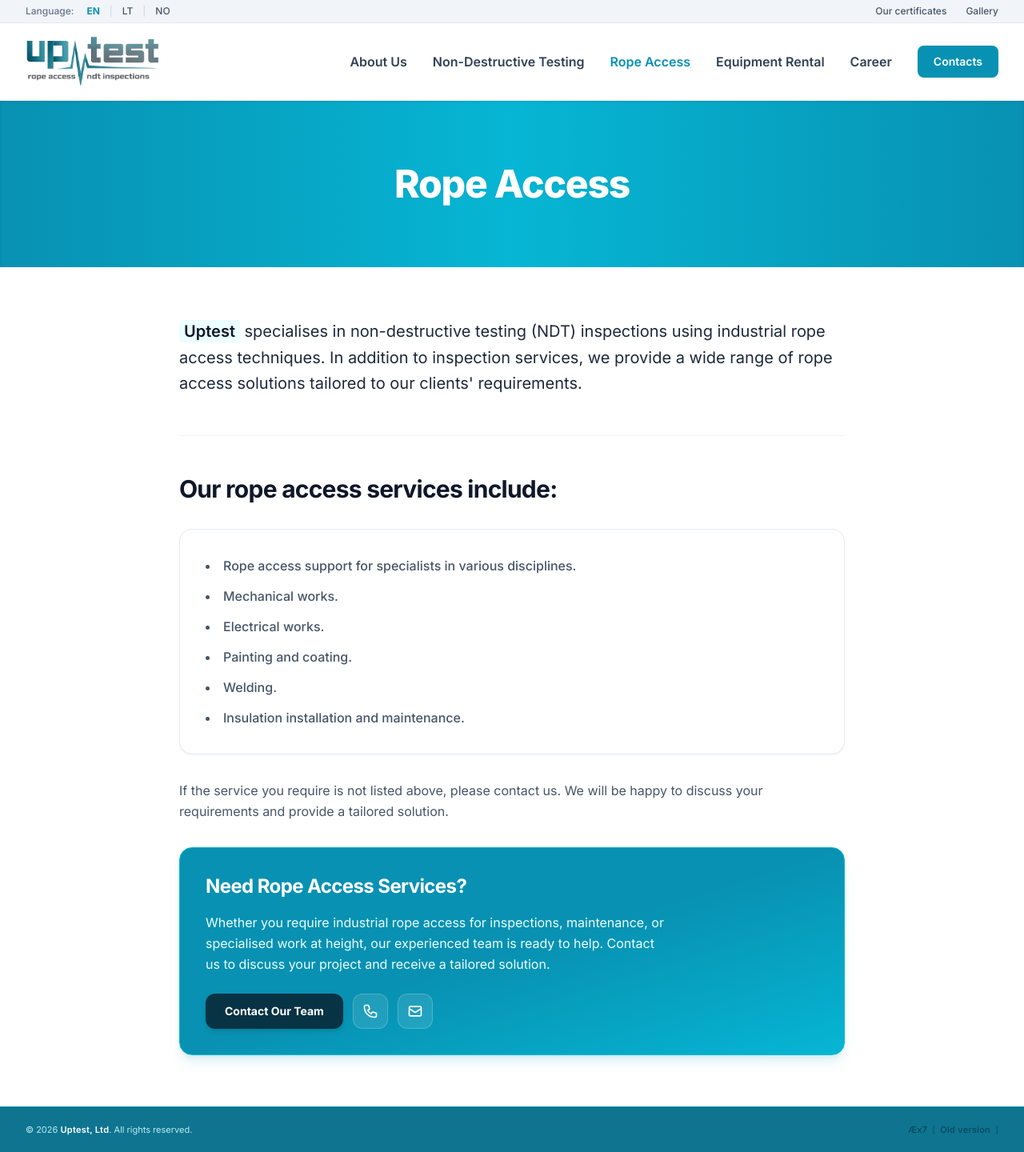
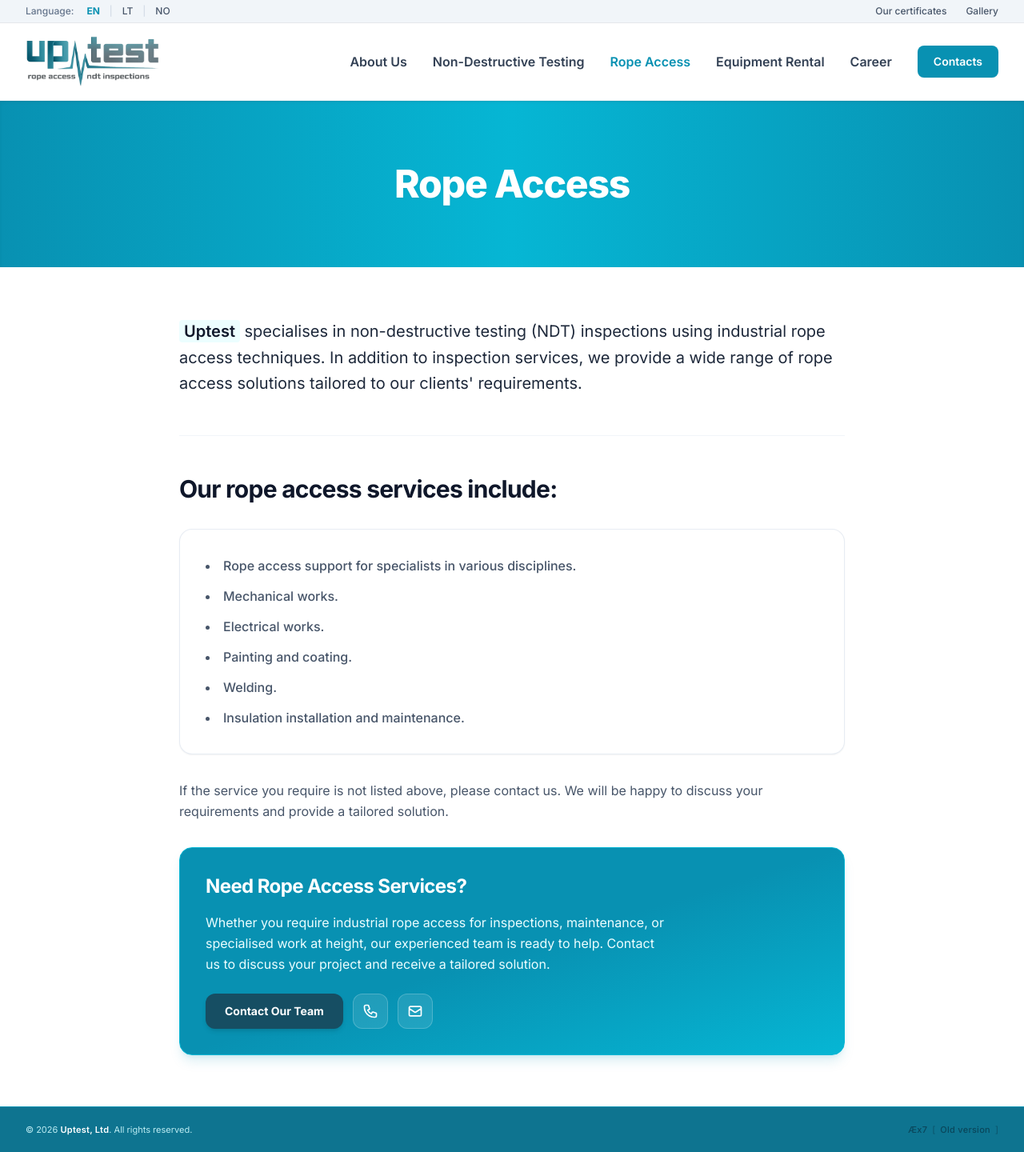
Before and after one commit to mruslys/uptest.no, a Jekyll site: the page built from rope-access/index.html, in a window 1280 px wide. Shown: the whole page at 80% size. Built offline with Jekyll 4.4.1, drawn with Linux system fonts in a browser that asks for light colours; nearby versions of some CDN libraries.

Commit message:
Update contact-buttons.html

```diff
--- a/_includes/contact-buttons.html
+++ b/_includes/contact-buttons.html
@@ -2,8 +2,8 @@
 {% assign n = site.data.data.nav %}
 
 <div class="pt-2 flex flex-wrap items-center gap-3">
-    <!-- Pagrindinis mygtukas (tamsus fonas su baltu tekstu) -->
-    <a href="{{ site.baseurl }}/{{ n.contacts.link[page.lang] }}" class="inline-flex items-center justify-center px-6 py-3 rounded-xl font-bold text-sm text-white bg-brand-950 hover:bg-slate-900 shadow-md hover:shadow-lg transition-all">
+    <!-- Pagrindinis mygtukas (švelnesnis tamsus atspalvis) -->
+    <a href="{{ site.baseurl }}/{{ n.contacts.link[page.lang] }}" class="inline-flex items-center justify-center px-6 py-3 rounded-xl font-bold text-sm text-white bg-brand-900 hover:bg-brand-800 shadow-md hover:shadow-lg transition-all">
         {{ include.btn_text | default: n.contacts.title[page.lang] }}
     </a>
 
```
